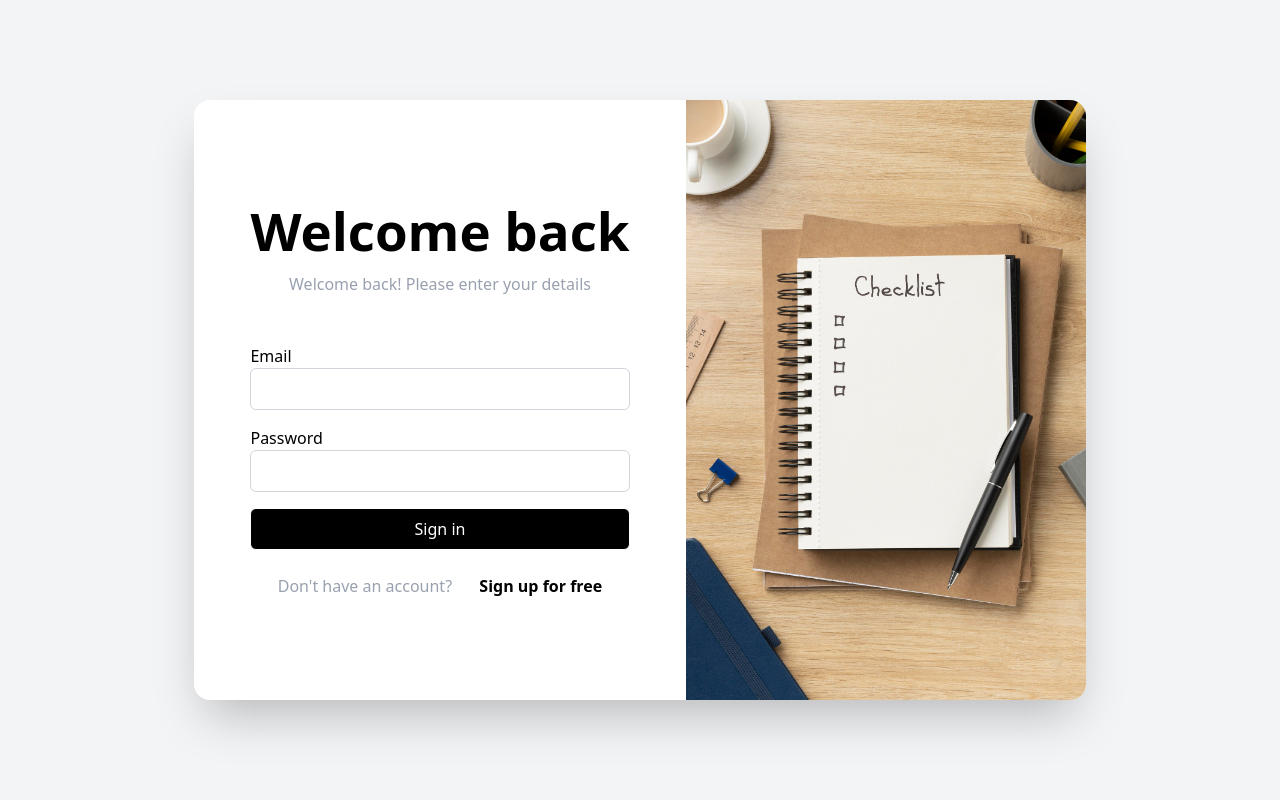
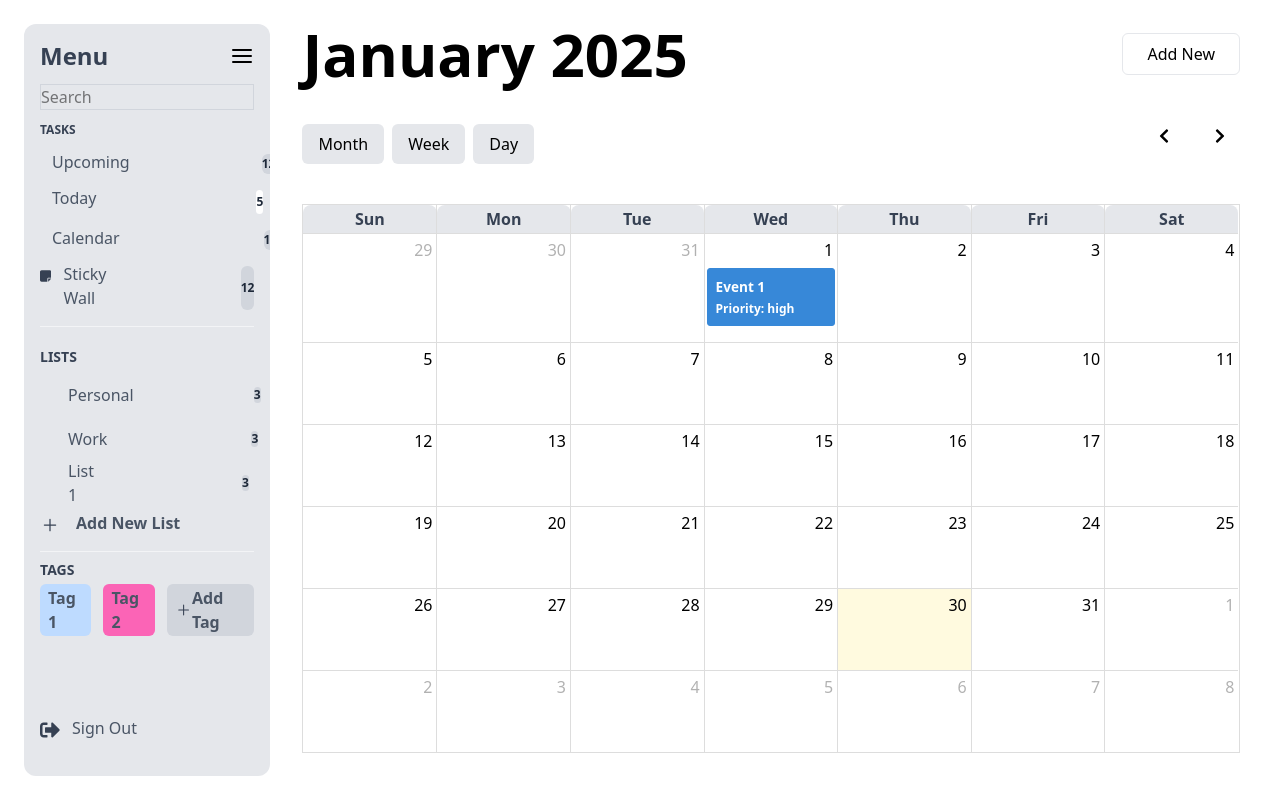
Before and after one commit to student-anshu/spark, a React (Vite) app: page /calender in a window 1280 px wide. Built offline with nearby package versions, Linux system fonts and the light colour scheme; sample sign-in values are in the browser's storage.

Commit message:
calender

```diff
--- a/package.json
+++ b/package.json
@@ -10,15 +10,19 @@
     "preview": "vite preview"
   },
   "dependencies": {
+    "@fullcalendar/react": "^6.1.15",
     "@tailwindcss/vite": "^4.0.1",
     "bcryptjs": "^2.4.3",
     "body-parser": "^1.20.3",
     "cors": "^2.8.5",
+    "date-fns": "^4.1.0",
     "dotenv": "^16.4.7",
     "express": "^4.21.2",
+    "fullcalendar": "^6.1.15",
     "lucide-react": "^0.474.0",
     "mongoose": "^8.9.5",
     "react": "^18.3.1",
+    "react-calendar": "^5.1.0",
     "react-dom": "^18.3.1",
     "react-icons": "^5.4.0",
     "react-router": "^7.1.4",
--- a/src/App.jsx
+++ b/src/App.jsx
@@ -4,6 +4,7 @@ import Signin from './pages/Signin'
 import Signup from './pages/Signup';
 import Home from './pages/Home';
 import ProtectedRoute from "./components/ProtectedRoute";
+import Calcender from './pages/calcender';
 
 
 const App = () => {
@@ -19,6 +20,10 @@ const App = () => {
             <Route path="/" element={<Home />} />
           </Route>
 
+          <Route element={<ProtectedRoute />}>
+            <Route path="/calender" element={<Calcender />} />
+          </Route>
+
           {/* Redirect any unknown routes */}
           <Route path="*" element={<Signin />} />
         </Routes>
--- /dev/null
+++ b/src/components/Calender.jsx
@@ -0,0 +1,152 @@
+import React, { useEffect, useState, useRef } from 'react';
+import FullCalendar from '@fullcalendar/react';
+import dayGridPlugin from '@fullcalendar/daygrid';
+import interactionPlugin from '@fullcalendar/interaction';
+import { FaChevronLeft, FaChevronRight } from 'react-icons/fa';
+
+const Calendar = () => {
+    const [events, setEvents] = useState([]);
+    const [calendarTitle, setCalendarTitle] = useState('Calendar');
+    const calendarRef = useRef(null);
+
+    useEffect(() => {
+
+        const sampleEvents = [
+            { title: 'Event 1', date: '2025-01-01', extendedProps: { priority: 'high' } },
+            { title: 'Event 2', date: '2025-02-14', extendedProps: { priority: 'medium' } },
+            { title: 'Event 3', date: '2025-03-17', extendedProps: { priority: 'low' } },
+            { title: 'Event 4', date: '2025-04-01', extendedProps: { priority: 'high' } },
+            { title: 'Event 5', date: '2025-05-05', extendedProps: { priority: 'medium' } },
+            { title: 'Event 6', date: '2025-06-21', extendedProps: { priority: 'low' } },
+            { title: 'Event 7', date: '2025-07-04', extendedProps: { priority: 'high' } },
+            { title: 'Event 8', date: '2025-08-15', extendedProps: { priority: 'medium' } },
+            { title: 'Event 9', date: '2025-09-10', extendedProps: { priority: 'low' } },
+            { title: 'Event 10', date: '2025-10-31', extendedProps: { priority: 'high' } },
+            { title: 'Event 11', date: '2025-11-26', extendedProps: { priority: 'medium' } },
+            { title: 'Event 12', date: '2025-12-25', extendedProps: { priority: 'low' } },
+        ];
+
+        setEvents(sampleEvents);
+    }, []);
+
+    const updateTitle = () => {
+        if (calendarRef.current) {
+            setCalendarTitle(calendarRef.current.getApi().view.title);
+        }
+    };
+
+    const handleResize = () => {
+        if (calendarRef.current) {
+            calendarRef.current.getApi().updateSize();
+        }
+    };
+
+    useEffect(() => {
+        window.addEventListener('resize', handleResize);
+        return () => {
+            window.removeEventListener('resize', handleResize);
+        };
+    }, []);
+
+    const getEventClassNames = (eventInfo) => {
+        const priority = eventInfo.event.extendedProps?.priority;
+
+        if (priority === 'high') {
+            return 'bg-red-600 text-white font-semibold rounded-lg p-2';
+        }
+        if (priority === 'medium') {
+            return 'bg-yellow-400 text-black font-semibold rounded-lg p-2';
+        }
+        if (priority === 'low') {
+            return 'bg-green-400 text-white font-semibold rounded-lg p-2';
+        }
+        return 'bg-blue-500 text-white font-semibold rounded-lg p-2';
+    };
+
+    const eventContent = (eventInfo) => {
+        const priority = eventInfo.event.extendedProps?.priority;
+        return (
+            <>
+                <div>{eventInfo.event.title}</div>
+                <div className="text-xs mt-1">{`Priority: ${priority}`}</div>
+            </>
+        );
+    };
+
+    return (
+        <div className="p-4 pt-0 w-[60%] flex-grow">
+            <div className='flex justify-between items-center'>
+                <h1 className="text-6xl font-bold">{calendarTitle}</h1>
+                <div className='py-2 px-6 rounded-md border border-gray-200 cursor-pointer'>Add New</div>
+            </div>
+            <div className="">
+                <div className='flex justify-between items-center my-10'>
+                    <div className="flex justify-start gap-2">
+                        <button
+                            className="bg-gray-200 text-black px-4 py-2 rounded-md hover:bg-gray-400"
+                            onClick={() => {
+                                calendarRef.current.getApi().changeView('dayGridMonth');
+                                updateTitle();
+                            }}
+                        >
+                            Month
+                        </button>
+                        <button
+                            className="bg-gray-200 text-black px-4 py-2 rounded-md hover:bg-gray-400"
+                            onClick={() => {
+                                calendarRef.current.getApi().changeView('dayGridWeek');
+                                updateTitle();
+                            }}
+                        >
+                            Week
+                        </button>
+                        <button
+                            className="bg-gray-200 text-black px-4 py-2 rounded-md hover:bg-gray-400"
+                            onClick={() => {
+                                calendarRef.current.getApi().changeView('dayGridDay');
+                                updateTitle();
+                            }}
+                        >
+                            Day
+                        </button>
+                    </div>
+                    <div className="flex justify-end gap-4 items-center mb-4">
+                        <button
+                            className="px-3 py-1 rounded-md"
+                            onClick={() => {
+                                calendarRef.current.getApi().prev();
+                                updateTitle();
+                            }}
+                        >
+                            <FaChevronLeft />
+                        </button>
+                        <button
+                            className="px-3 py-1 rounded-md"
+                            onClick={() => {
+                                calendarRef.current.getApi().next();
+                                updateTitle();
+                            }}
+                        >
+                            <FaChevronRight />
+                        </button>
+                    </div>
+                </div>
+                <FullCalendar
+                    ref={calendarRef}
+                    plugins={[dayGridPlugin, interactionPlugin]}
+                    initialView="dayGridMonth"
+                    events={events}
+                    headerToolbar={false}
+                    height="auto"
+                    eventClassNames={getEventClassNames}
+                    eventContent={eventContent}
+                    dayHeaderClassNames={() => "bg-gray-200 text-gray-700 p-2 rounded-t-lg"}
+                    dayCellClassNames={() => "border border-gray-300 hover:bg-gray-100 transition-all"}
+                    datesSet={updateTitle}
+                />
+            </div>
+        </div>
+    );
+};
+
+export default Calendar;
--- a/src/components/Sidebar.jsx
+++ b/src/components/Sidebar.jsx
@@ -19,6 +19,9 @@ const Sidebar = () => {
         navigate('/login')
     };
 
+    const cal = () => {
+        navigate('/calender')
+    }
 
     return (
         <div className={`h-full p-4 ${isCollapsed ? 'w-16' : 'w-[20%] bg-gray-200'}  rounded-xl transition-all duration-500 overflow-hidden`}>
@@ -54,7 +57,7 @@ const Sidebar = () => {
 
             </div>}
 
-            {!isCollapsed && <div className='CALENDAR cursor-pointer flex mt-3'>
+            {!isCollapsed && <div onClick={cal} className='CALENDAR cursor-pointer flex mt-3'>
                 <SlCalender className='text-gray-700 text-xl font-bold mt-1' />
                 <h2 className='px-3 text-gray-600 font-medium'>Calendar</h2>
                 <div className='ml-33 w-5 rounded-md mt-1 flex justify-center items-center bg-gray-300'>
@@ -109,23 +112,23 @@ const Sidebar = () => {
             {!isCollapsed && <h1 className='text-gray-700 font-bold text-sm mt-2'>TAGS</h1>}
             {!isCollapsed && <div className='w-full flex gap-3 '>
                 <div className='px-2 py-0.5 mt-1 cursor-pointer bg-blue-200 rounded-md flex items-center'>
-                     <h1 className='font-semibold text-gray-600'>Tag 1</h1>
+                    <h1 className='font-semibold text-gray-600'>Tag 1</h1>
                 </div>
 
                 <div className='px-2 py-0.5 mt-1 cursor-pointer bg-pink-400 rounded-md flex items-center'>
-                     <h1 className='font-semibold text-gray-600'>Tag 2</h1>
+                    <h1 className='font-semibold text-gray-600'>Tag 2</h1>
                 </div>
 
                 <div className='px-2 py-0.5 mt-1 cursor-pointer bg-gray-300 rounded-md  flex items-center'>
-                     <h1 className='font-semibold flex items-center justify-center text-gray-600'>
-                     <IoAddOutline className='text-gray-700 text-xl font-bold ' />
+                    <h1 className='font-semibold flex items-center justify-center text-gray-600'>
+                        <IoAddOutline className='text-gray-700 text-xl font-bold ' />
                         Add Tag</h1>
                 </div>
 
             </div>}
 
             {!isCollapsed && <div onClick={logout} className='CALENDAR cursor-pointer flex mt-20'>
-                <FaSignOutAlt  className='text-gray-700 text-xl font-bold mt-1' />
+                <FaSignOutAlt className='text-gray-700 text-xl font-bold mt-1' />
                 <h2 className='px-3 text-gray-600 font-medium'>Sign Out</h2>
 
 
--- /dev/null
+++ b/src/pages/Calcender.jsx
@@ -0,0 +1,14 @@
+import React from 'react';
+import Sidebar from '../components/Sidebar';
+import Calendar from '../components/calender';
+
+const Calcender = () => {
+    return (
+        <div className='flex h-screen w-screen p-6 gap-4'>
+            <Sidebar />
+            <Calendar />
+        </div>
+    );
+};
+
+export default Calcender;
```
Also changed, not shown: 1 other file (tests, documents, lock files or other folders).
